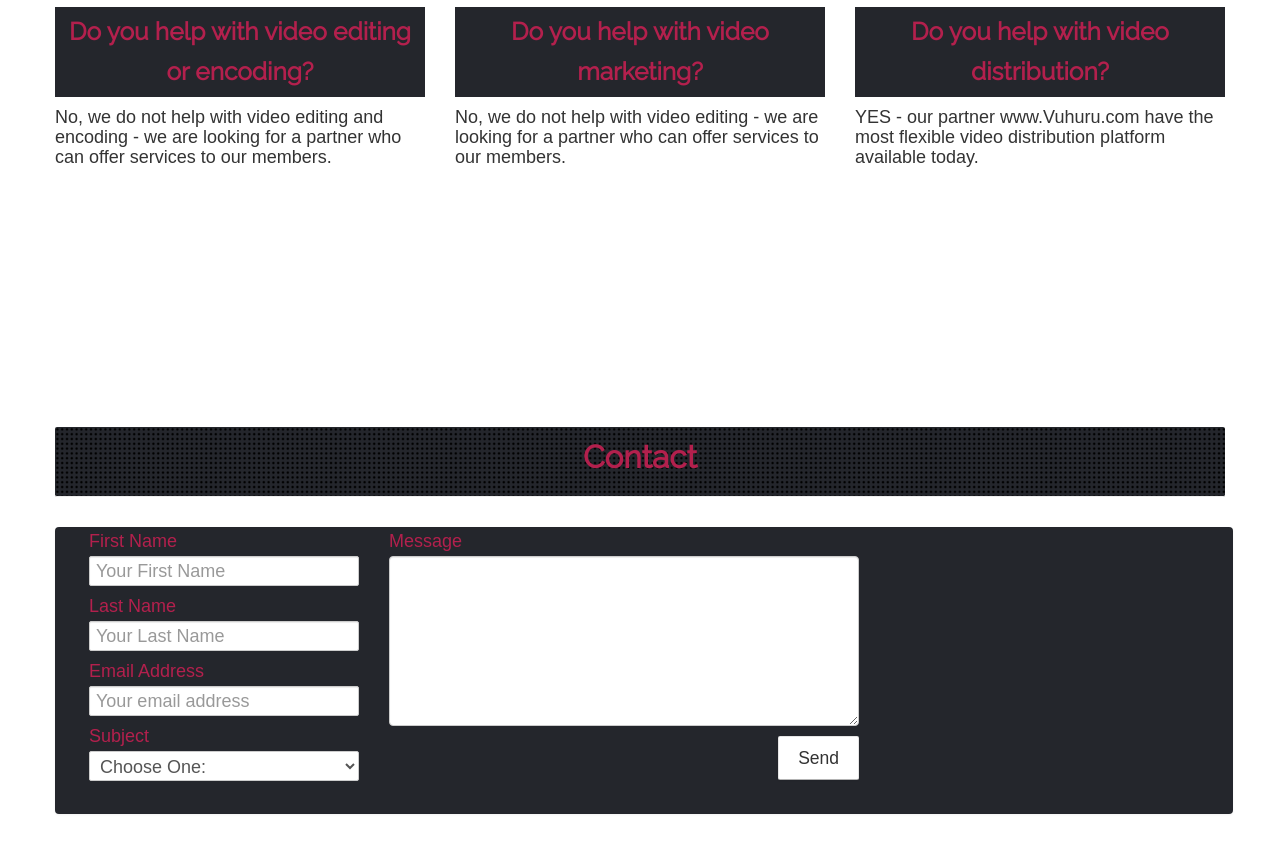
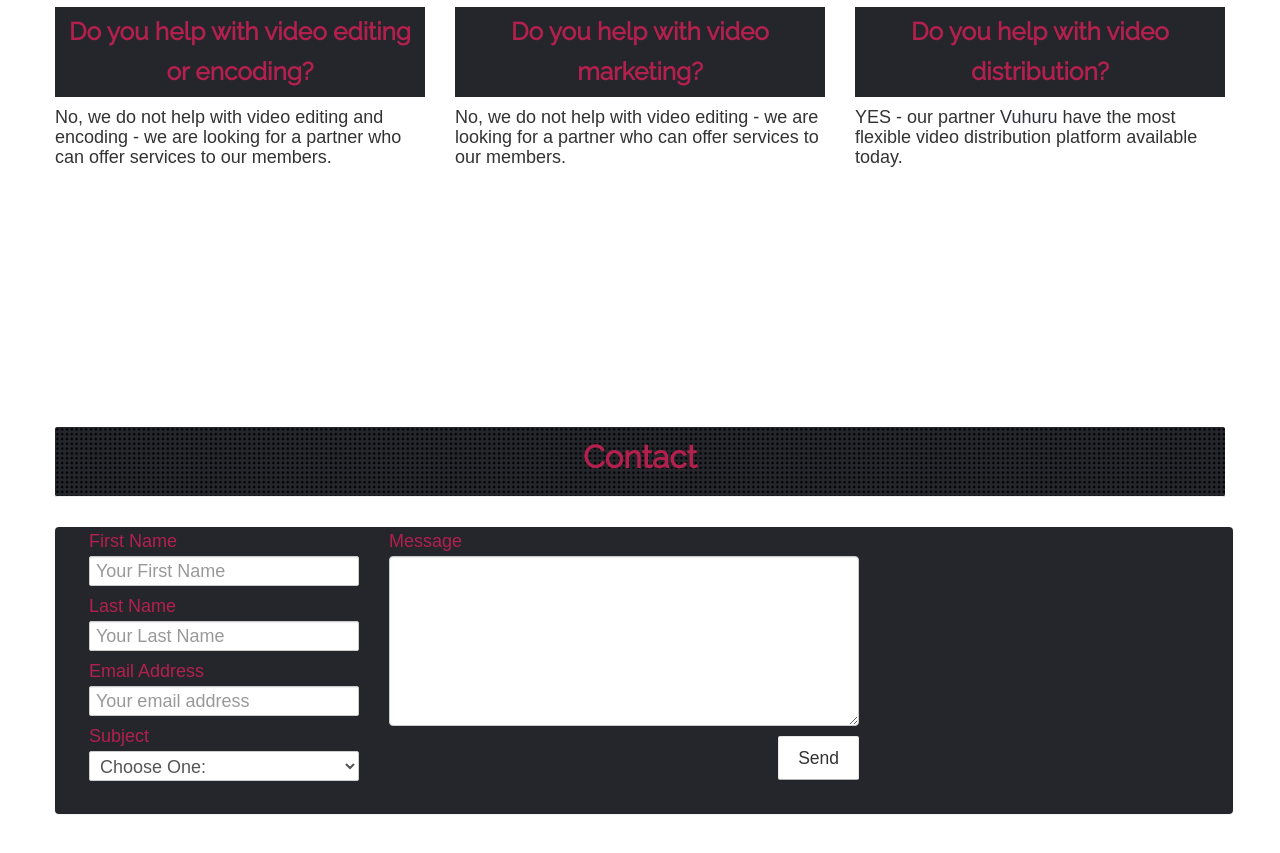
Before and after one commit to achudars/vuhuru-mvsm-02, a plain HTML site: page index.htm in a window 1280 px wide. Shown: the part 5246-6099 px from the top of the page. Drawn offline with Linux system fonts and the light colour scheme; a web font is replaced by a local one.

Commit message:
updated a hyperlink

```diff
--- a/index.htm
+++ b/index.htm
@@ -447,7 +447,7 @@ under GPL v.2 license
 													<p>
 
 
-														YES - our partner www.Vuhuru.com have the most flexible video distribution platform available today.</p>
+														YES - our partner <a href="www.vuhuru.com">Vuhuru</a> have the most flexible video distribution platform available today.</p>
 													</div>
 												</div>
 											</div><!-- / CONTAINER-->
```
